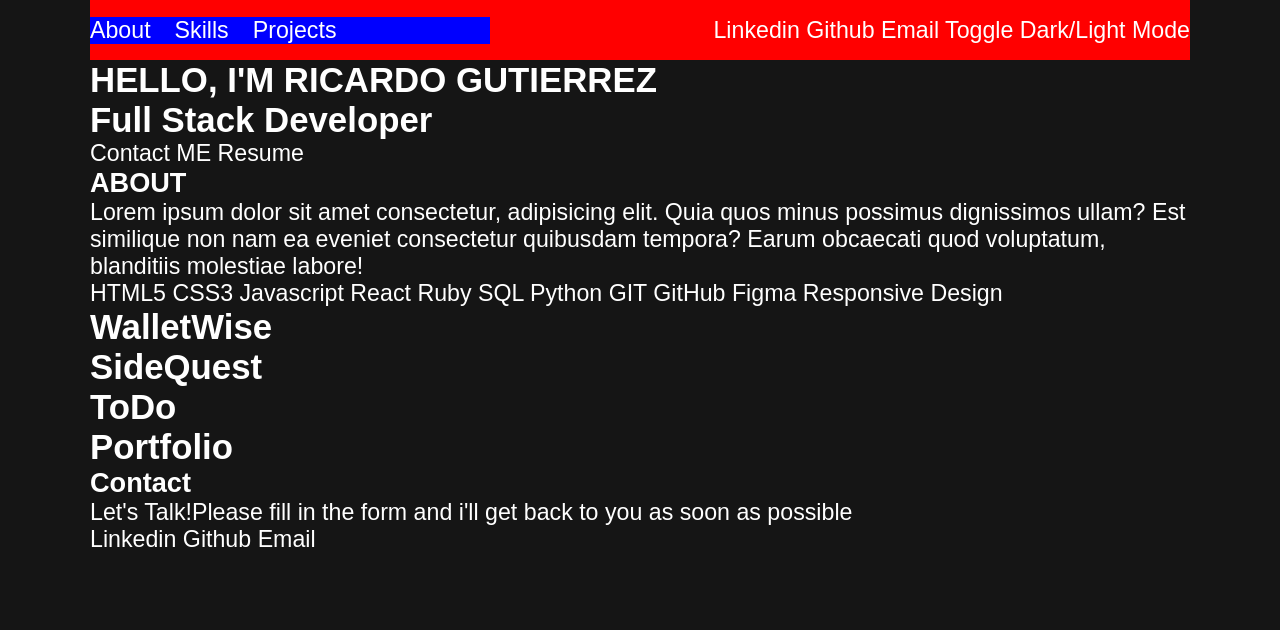
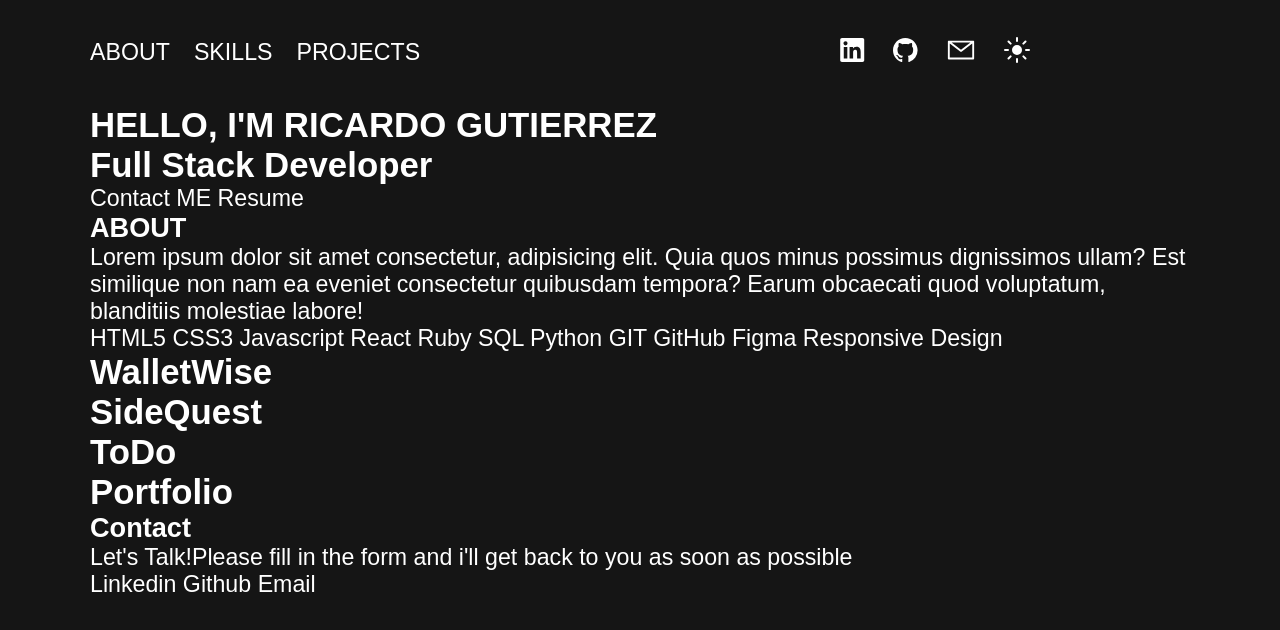
Before and after one commit to RicardoGVilla/Portfolio, a plain HTML site: page index.html in a window 1280 px wide. Drawn offline with Linux system fonts and the light colour scheme.

Commit message:
adding links to navbar

```diff
--- a/index.html
+++ b/index.html
@@ -6,21 +6,62 @@
     <title>Ricardo Gutierrez Portfolio</title>
     <link rel="stylesheet" href="./style.css" />
   </head>
-    <body >
+  <body>
+    <main>
       <header>
         <div id="container">
           <div id="navigation-links">
             <ul>
-              <li><a>About</a></li>
-              <li><a>Skills</a></li>
-              <li><a>Projects</a></li>
+              <li><a>ABOUT</a></li>
+              <li><a>SKILLS</a></li>
+              <li><a>PROJECTS</a></li>
             </ul>
           </div>
           <div id="contact-links">
-            <a>Linkedin</a>
-            <a>Github</a>
-            <a>Email</a>
-            <a>Toggle Dark/Light Mode</a>
+            <a
+              target="_blank"
+              href="https://www.linkedin.com/in/ricardorgvillanueva/"
+            >
+              <svg xmlns="http://www.w3.org/2000/svg" width="25" height="24">
+                <path
+                  fill="#FFF"
+                  fill-rule="evenodd"
+                  d="M5.551 3.304c-1.14 0-2.067.926-2.067 2.064 0 1.14.928 2.066 2.067 2.066a2.066 2.066 0 0 0 0-4.13ZM3.767 8.998v11.453h3.562L7.33 8.998H3.767Zm5.798 0V20.45l3.554.002.002-5.668c0-1.454.253-2.941 2.132-2.941 1.851 0 1.851 1.755 1.851 3.036v5.571l3.559-.001v-6.28c0-2.834-.517-5.457-4.27-5.457-1.763 0-2.916.997-3.368 1.85h-.05V8.997h-3.41ZM22.435 24H1.982c-.976 0-1.77-.777-1.77-1.732V1.731C.212.776 1.006 0 1.982 0h20.453c.98 0 1.777.776 1.777 1.73v20.538c0 .955-.797 1.732-1.777 1.732Z"
+                />
+              </svg>
+            </a>
+            <a target="_blank" href="https://github.com/RicardoGVilla">
+              <svg xmlns="http://www.w3.org/2000/svg" width="25" height="24">
+                <path
+                  fill="#FFF"
+                  fill-rule="evenodd"
+                  d="M12.304 0C5.506 0 0 5.506 0 12.304c0 5.444 3.522 10.042 8.413 11.672.615.108.845-.261.845-.584 0-.292-.015-1.261-.015-2.291-3.091.569-3.891-.754-4.137-1.446-.138-.354-.738-1.446-1.261-1.738-.43-.23-1.046-.8-.016-.815.97-.015 1.661.892 1.892 1.261 1.107 1.86 2.876 1.338 3.584 1.015.107-.8.43-1.338.784-1.646-2.738-.307-5.598-1.368-5.598-6.074 0-1.338.477-2.446 1.26-3.307-.122-.308-.553-1.569.124-3.26 0 0 1.03-.323 3.383 1.26.985-.276 2.03-.415 3.076-.415 1.046 0 2.092.139 3.076.416 2.353-1.6 3.384-1.261 3.384-1.261.676 1.691.246 2.952.123 3.26.784.861 1.26 1.953 1.26 3.307 0 4.721-2.875 5.767-5.613 6.074.446.385.83 1.123.83 2.277 0 1.645-.015 2.968-.015 3.383 0 .323.231.708.846.584a12.324 12.324 0 0 0 8.382-11.672C24.607 5.506 19.101 0 12.304 0Z"
+                />
+              </svg>
+            </a>
+            <a target="_blank" href="mailto:ricardorgvillanueva@gmail.com">
+              <svg
+                width="30"
+                height="30"
+                xmlns="http://www.w3.org/2000/svg"
+                data-name="Layer 2"
+                viewBox="0 0 32 32"
+              >
+                <path
+                  fill="#FFF"
+                  d="M29.94 6.68a1 1 0 0 0-.09-.18.94.94 0 0 0-.05-.11 1.6 1.6 0 0 0-.31-.24l-.17-.06H2.94a1 1 0 0 0-.21 0l-.17.06a1 1 0 0 0-.15.1 1 1 0 0 0-.15.13.93.93 0 0 0-.05.11.79.79 0 0 0-.21.39A.93.93 0 0 0 2 7v18a1 1 0 0 0 1 1h26a1 1 0 0 0 1-1V7a.93.93 0 0 0 0-.12 1 1 0 0 0-.06-.2ZM26.06 8 16 15.74 5.94 8ZM28 24H4V9l11.39 8.76a1 1 0 0 0 1.22 0L28 9Z"
+                ></path>
+              </svg>
+            </a>
+            <a>
+              <svg xmlns="http://www.w3.org/2000/svg" width="26" height="26">
+                <path
+                  fill="#FFF"
+                  fill-rule="evenodd"
+                  d="M13 21a1 1 0 011 1v3a1 1 0 11-2 0v-3a1 1 0 011-1zm-5.657-2.343a1 1 0 010 1.414l-2.121 2.121a1 1 0 01-1.414-1.414l2.12-2.121a1 1 0 011.415 0zm12.728 0l2.121 2.121a1 1 0 01-1.414 1.414l-2.121-2.12a1 1 0 011.414-1.415zM13 8a5 5 0 110 10 5 5 0 010-10zm12 4a1 1 0 110 2h-3a1 1 0 110-2h3zM4 12a1 1 0 110 2H1a1 1 0 110-2h3zm18.192-8.192a1 1 0 010 1.414l-2.12 2.121a1 1 0 01-1.415-1.414l2.121-2.121a1 1 0 011.414 0zm-16.97 0l2.121 2.12A1 1 0 015.93 7.344L3.808 5.222a1 1 0 011.414-1.414zM13 0a1 1 0 011 1v3a1 1 0 11-2 0V1a1 1 0 011-1z"
+                ></path>
+              </svg>
+            </a>
           </div>
         </div>
       </header>
@@ -70,6 +111,6 @@
           <a>Email</a>
         </div>
       </footer>
-    </body>
-  </min>
+    </main>
+  </body>
 </html>
--- a/style.css
+++ b/style.css
@@ -13,9 +13,13 @@ body {
   font-size: 1.45rem;
 }
 
+/* main {
+  max-width: 100vw;
+  overflow: hidden;
+} */
+
 header {
-  height: 60px;
-  background-color: red;
+  height: 105px;
 }
 
 #container {
@@ -28,7 +32,6 @@ header {
 
 #navigation-links {
   width: 400px;
-  background-color: blue;
 }
 ul {
   display: flex;
@@ -38,5 +41,8 @@ ul {
 }
 
 #contact-links {
-  gap: 1.5rem;
+  display: flex;
+  align-items: center;
+  gap: 1.75rem;
+  width: 350px;
 }
```
